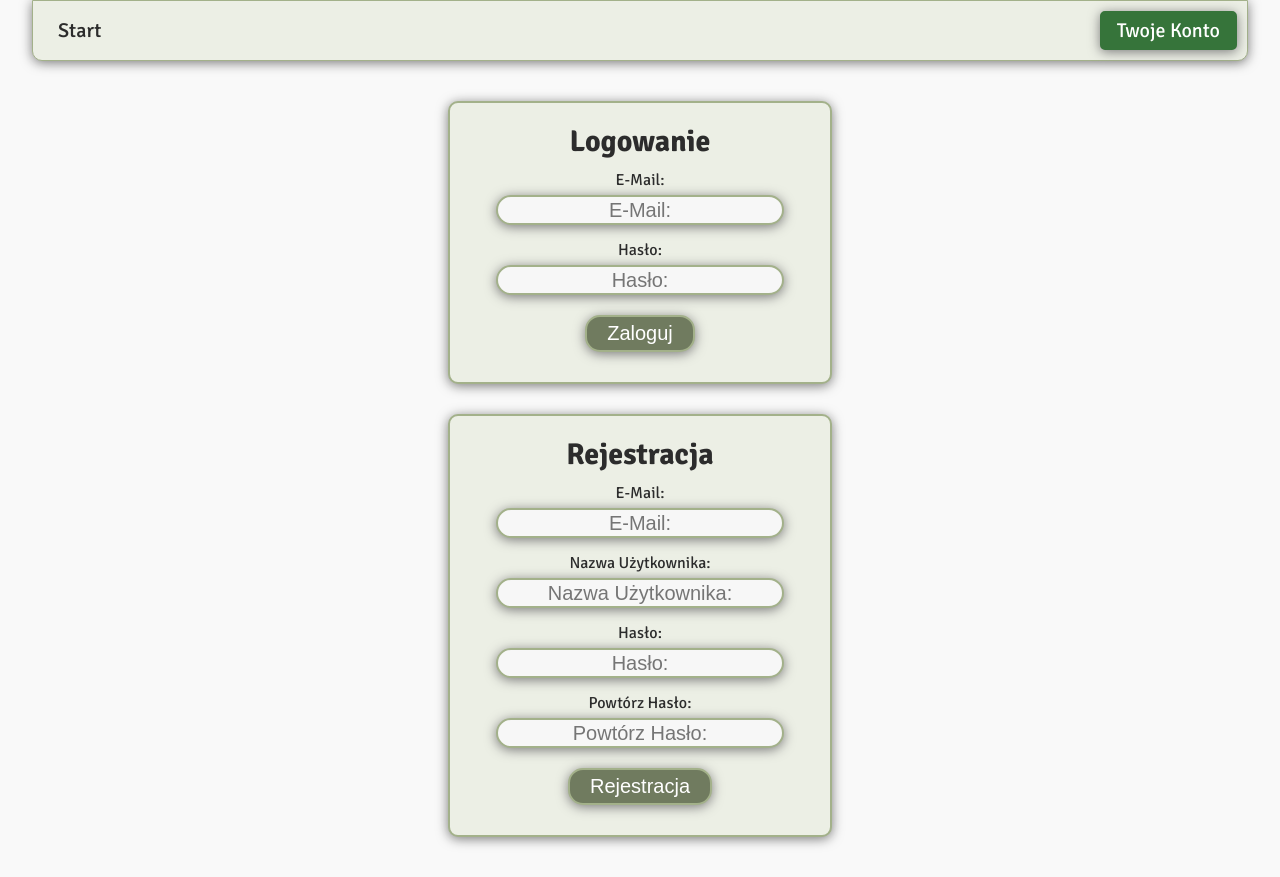
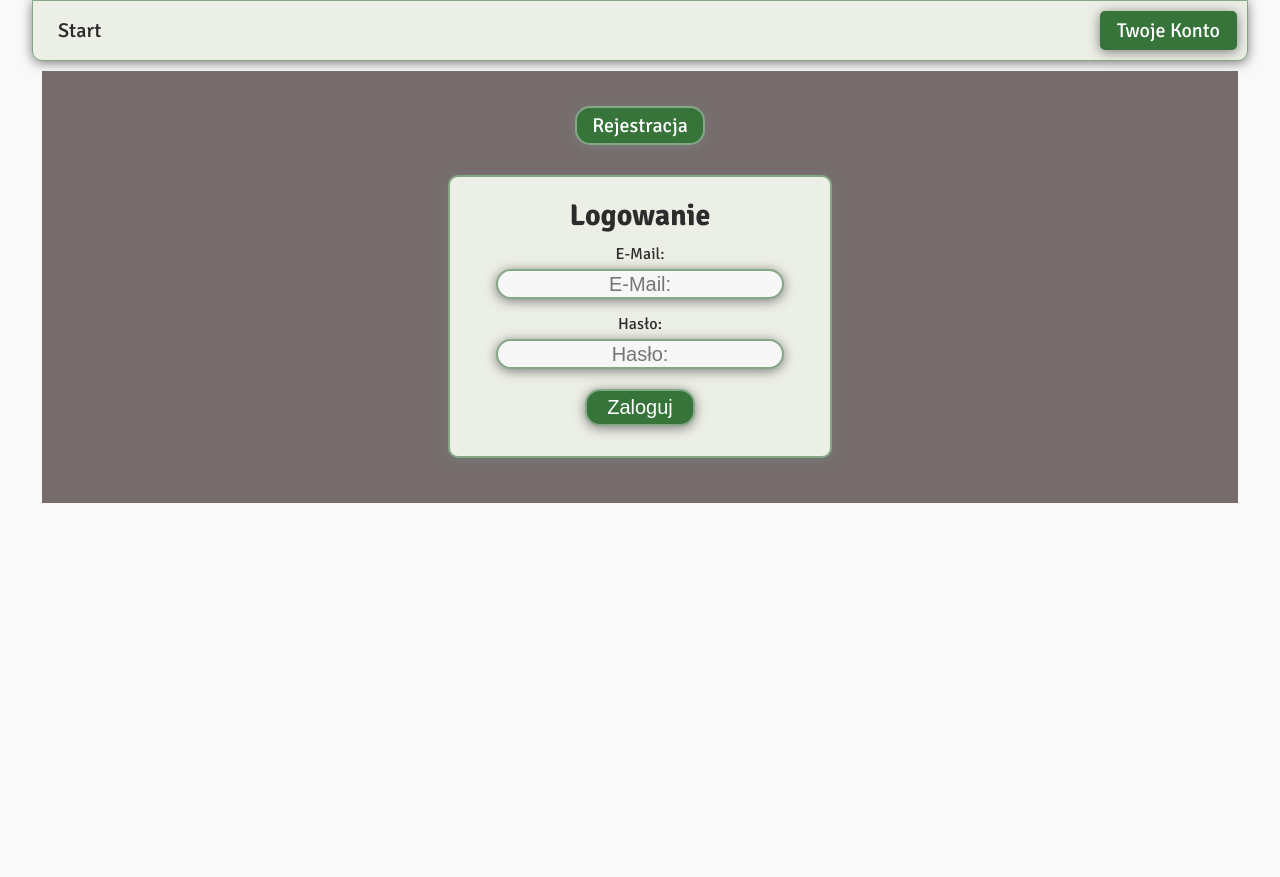
Before and after one commit to Paullina26/advertising_service, a React (Create React App) app in the folder client/: page /signup in a window 1280 px wide. After the commit the page ends 800 px from the top, so only its background shows below. Built offline with nearby package versions, Linux system fonts and the light colour scheme.

Commit message:
switch Login and Registration component in UserPanel

```diff
--- a/client/src/pages/Login.js
+++ b/client/src/components/Form/Login.js
@@ -3,7 +3,7 @@ import { useContext } from 'react';
 import { Container, FormTittle } from 'styles/Form.style';
 import { Error } from 'components/Form/Error.style';
 import { GlobalContext } from 'utils/GlobalContext';
-import Input from '../components/Form/Input';
+import Input from './Input';
 import Submit from 'components/Form/Submit';
 import { useNavigate } from 'react-router-dom';
 
--- a/client/src/pages/Registration.js
+++ b/client/src/components/Form/Registration.js
@@ -1,5 +1,5 @@
 import { useState } from 'react';
-import Input from '../components/Form/Input';
+import Input from './Input';
 import Submit from 'components/Form/Submit';
 import { Container, FormTittle } from 'styles/Form.style';
 import { Error } from 'components/Form/Error.style';
--- a/client/src/pages/Signup.js
+++ b/client/src/pages/Signup.js
@@ -1,12 +1,35 @@
-import Login from './Login';
-import Registration from './Registration';
+import Login from '../components/Form/Login';
+import Registration from '../components/Form/Registration';
+import styled from 'styled-components';
+import { useState } from 'react';
+import { Button } from 'components/buttons/Button';
+
+export const WrapperSignup = styled.div`
+  background-color: #766c6c;
+  padding: 15px;
+  text-align: center;
+`;
+
+// export const Button = styled.button`
+//   background-color: #9aba9e;
+//   font-size: 25px;
+//   padding: 5px;
+//   border: #9aba9e;
+//   border-radius: 2 px;
+// `;
 
 const Signup = () => {
+  const [isActive, setIsActive] = useState(true);
+
+  const handleActive = () => {
+    setIsActive(prev => !prev);
+  };
+
   return (
-    <>
-      <Login />
-      <Registration />
-    </>
+    <WrapperSignup>
+      <Button onClick={handleActive}>{isActive ? `Rejestracja` : `Logowanie`}</Button>
+      {isActive ? <Login /> : <Registration />}
+    </WrapperSignup>
   );
 };
 
--- a/client/src/routes/index.js
+++ b/client/src/routes/index.js
@@ -2,8 +2,8 @@ import { useContext } from 'react';
 import { Routes, Route } from 'react-router-dom';
 import HomePage from 'pages/Home';
 import UserPanel from 'pages/UserPanel';
-import Registration from 'pages/Registration';
-import Login from 'pages/Login';
+import Registration from 'components/Form/Registration';
+import Login from 'components/Form/Login';
 import { GlobalContext } from 'utils/GlobalContext';
 import Signup from 'pages/Signup';
 
--- a/client/src/templates/theme.styles.js
+++ b/client/src/templates/theme.styles.js
@@ -11,11 +11,11 @@ export const theme = {
     // BackgroundInput: '#e0e0c9',
 
     BackgroundButton: '#e0e2df',
-    BackgroundSubmit: '#707b5f',
-    BackgroundButtonLogout: '#c9bb1a',
+    BackgroundSubmit: '#36743a',
+    BackgroundButtonLogout: '#d3c314',
     BackgroundUserPanelBtn: '#36743a',
 
-    Border: '#A3B18A',
+    Border: '#84a786',
     BorderLogout: '#edda0b',
     BorderUserPanel: '#36743a',
 
```
